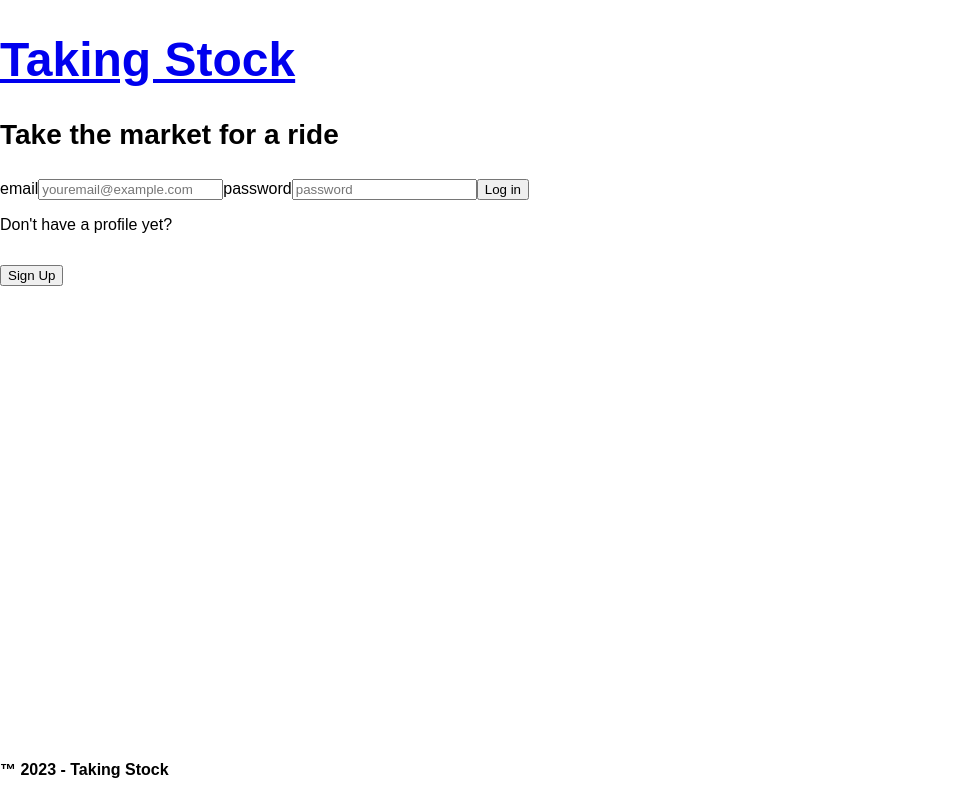
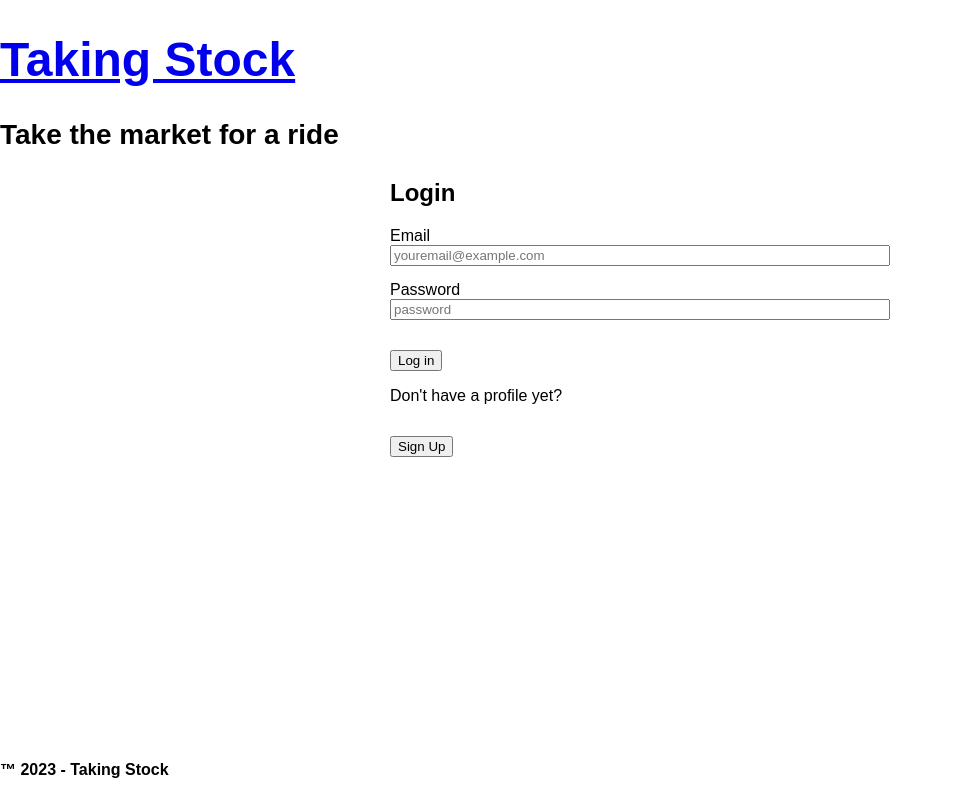
Before and after one commit to chrisosbii/Taking_Stock, a React (Vite) app in the folder client/: page /Login in a window 1280 px wide. Shown: the whole page, without its empty margins (0-953 px from the left). Built offline with nearby package versions, Linux system fonts and the light colour scheme.

Commit message:
small styling changes to login page

```diff
--- a/client/src/pages/Login.jsx
+++ b/client/src/pages/Login.jsx
@@ -2,6 +2,7 @@ import { Link } from "react-router-dom";
 import React, { useState } from "react";
 import { useMutation, useQuery } from "@apollo/client";
 import { LOGIN_USER } from "../utils/mutations";
+import '../App.css'
 
 import Auth from "../utils/auth";
 
@@ -26,8 +27,10 @@ export const LoginForm = () => {
   };
 
   return (
-    <form onSubmit={handleSubmit}>
-      <label htmlFor="email">email</label>
+    <form onSubmit={handleSubmit} className="form-container">
+    <h2>Login</h2>
+    <div className="form-group">
+      <label htmlFor="email">Email</label>
       <input
         value={email}
         onChange={(e) => setEmail(e.target.value)}
@@ -35,8 +38,11 @@ export const LoginForm = () => {
         placeholder="youremail@example.com"
         id="email"
         name="email"
+        className="form-control"
       />
-      <label htmlFor="password">password</label>
+    </div>
+    <div className="form-group">
+    <label htmlFor="password">Password</label>
       <input
         value={password}
         onChange={(e) => setPassword(e.target.value)}
@@ -44,11 +50,13 @@ export const LoginForm = () => {
         placeholder="password"
         id="password"
         name="password"
+        className="form-control"
       />
-      <button type="submit">Log in</button>
+    </div>
+      <button type="submit" className="btn btn-lg btn-primary">Log in</button>
       <p>Don't have a profile yet?</p>
       <Link to="/SignUp">
-        <button className="btn btn-lg btn-danger">Sign Up</button>
+        <button className="btn btn-lg btn-primary">Sign Up</button>
       </Link>
     </form>
   );
```
